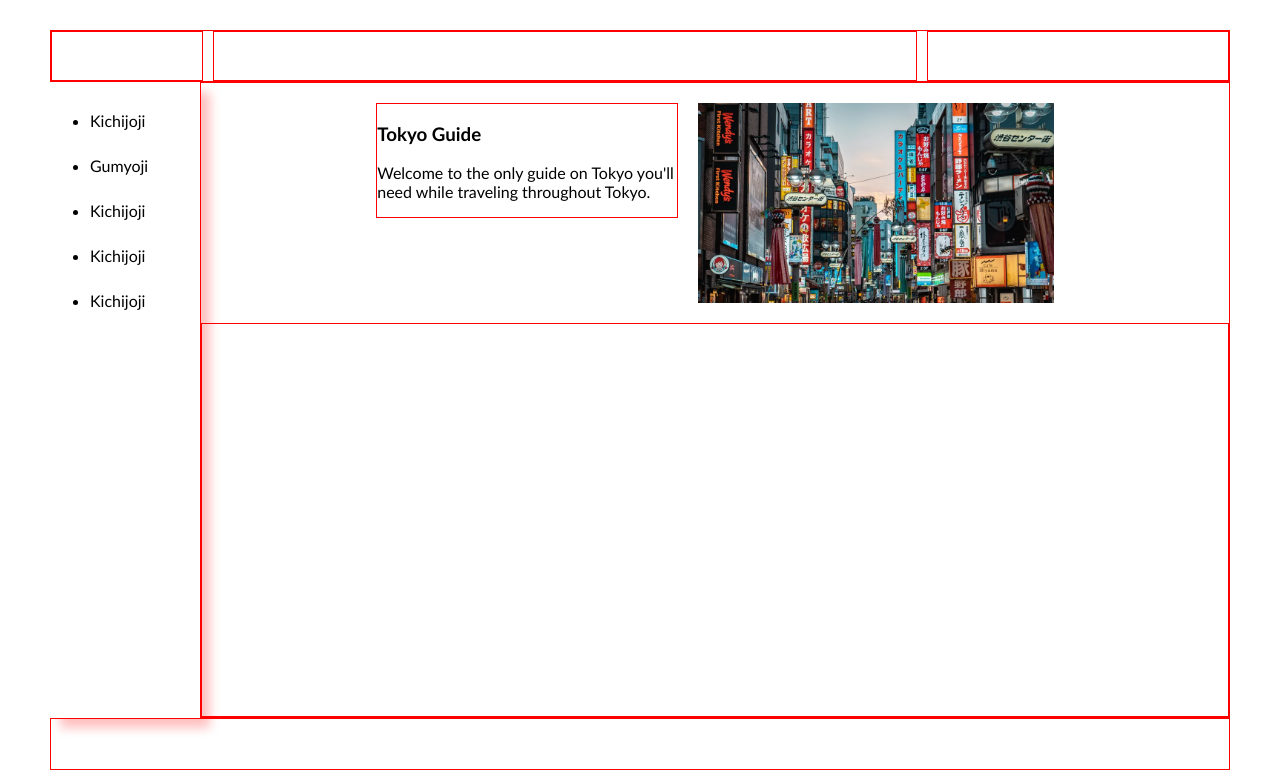
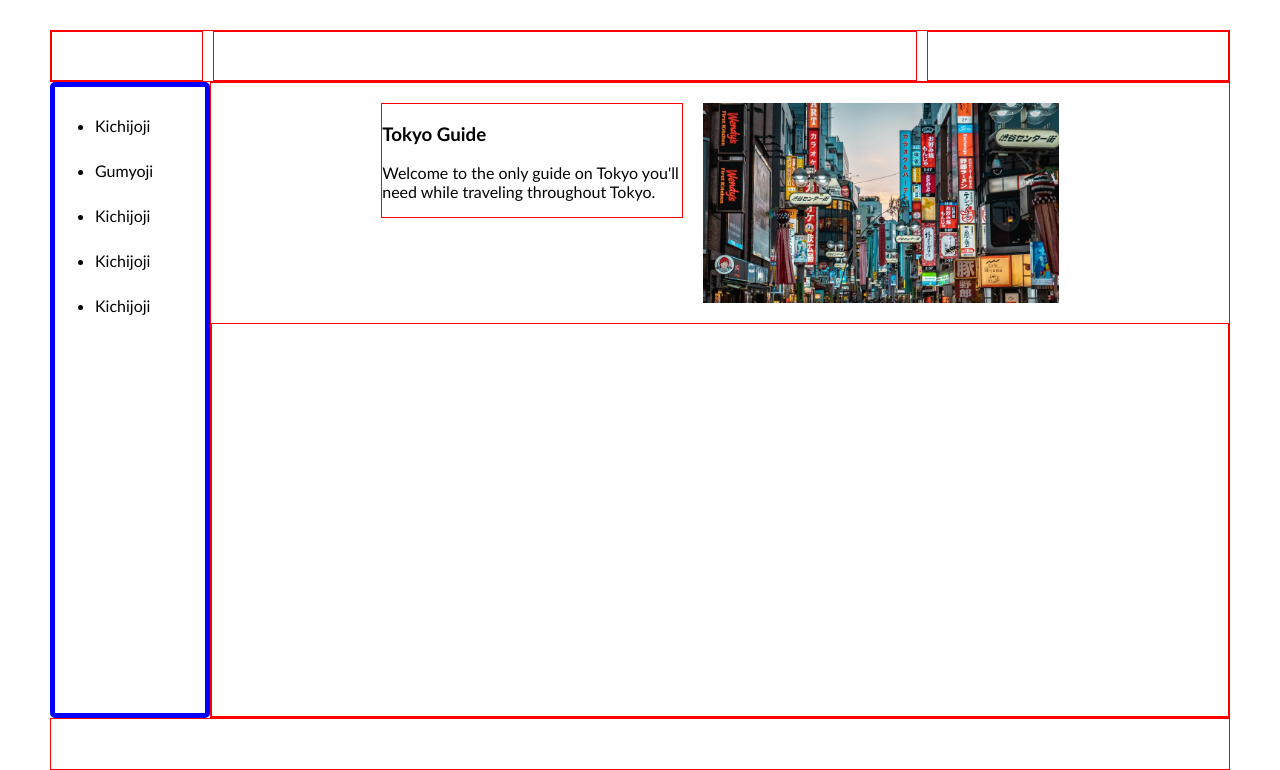
Before and after one commit to donjd/flexbox-practice, a plain HTML site: page test.html in a window 1280 px wide. Drawn offline with Linux system fonts and the light colour scheme.

Commit message:
Change aside border to blue

```diff
--- a/test-style.css
+++ b/test-style.css
@@ -61,7 +61,8 @@ header > * {
 
 aside {
     flex: 0 1 150px;
-    box-shadow: 10px 10px 10px rgba(255, 0, 0, 25%);
+    border: 5px solid blue;
+    border-radius: 5px;
 }
 
 aside ul {
```
